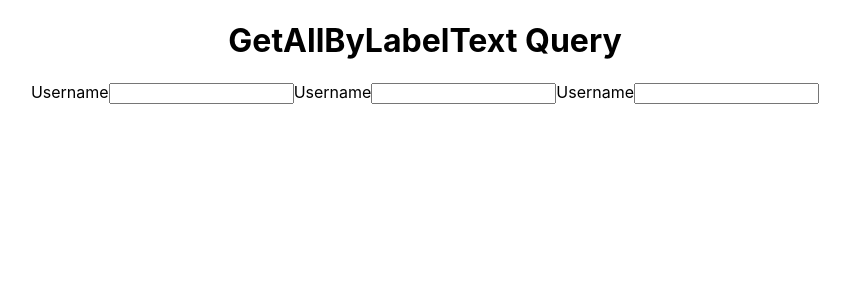
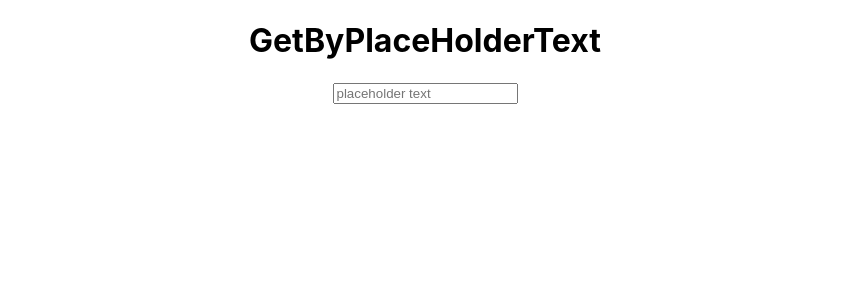
Before and after one commit to muazimmaqbool/React_Testing_Library, a React (Create React App) app: page / in a window 1280 px wide. Shown: the top 300 px of the page, without its empty margins (215-1065 px from the left). Built offline with nearby package versions, Linux system fonts and the light colour scheme.

Commit message:
test elements using placeholder text

```diff
--- a/src/15_getByPlaceHolderText/GetByPlaceHolderText.jsx
+++ b/src/15_getByPlaceHolderText/GetByPlaceHolderText.jsx
@@ -1,5 +1,7 @@
 import React from 'react'
 
+//here we will test an element using the placeholder text of the element
+//usually its done on input fields
 const GetByPlaceHolderText = () => {
   return (
     <div>
--- a/src/App.js
+++ b/src/App.js
@@ -54,9 +54,9 @@ function App() {
       {/* <GetAllByRole/> */}
 
       {/* <GetByLabelText/> */}
-      <GetAllByLabelText/>
+      {/* <GetAllByLabelText/> */}
 
-      {/* <GetByPlaceHolderText/> */}
+      <GetByPlaceHolderText/>
       {/* < GetAllByPlaceholderText/> */}
 
       {/* <GetByText_GetAllByText/> */}
```
